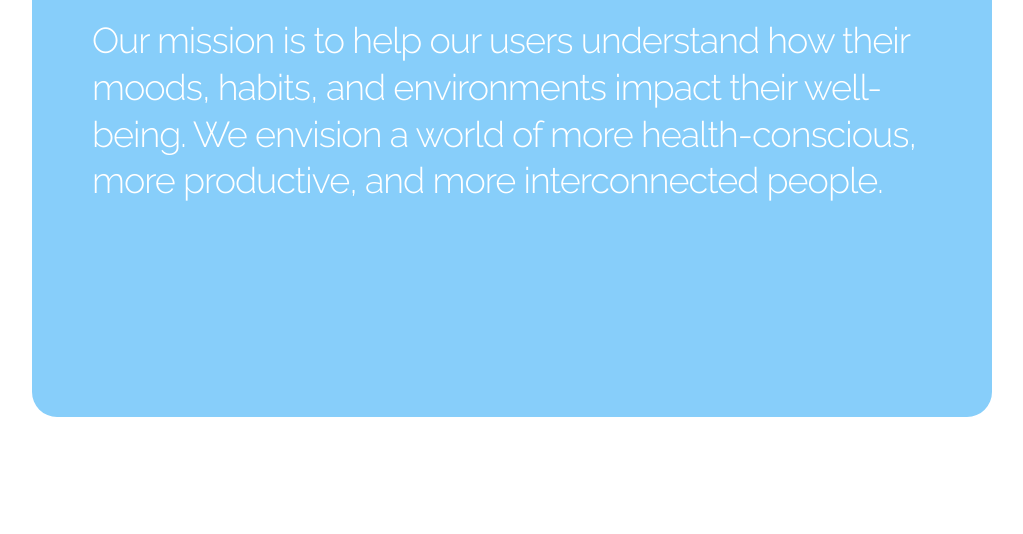
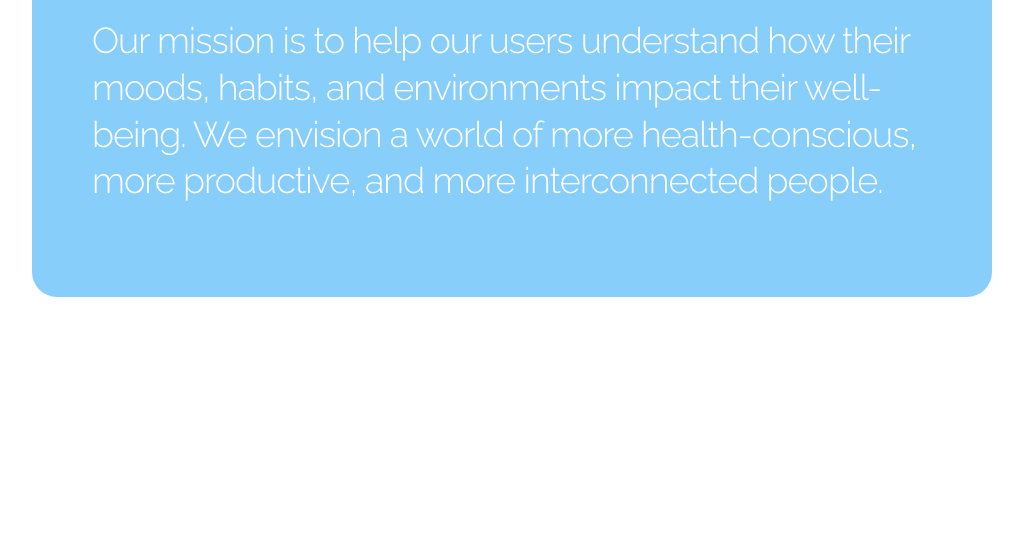
Before and after one commit to skakuda20/moodcloud-website, a plain HTML site: page index.html in a window 1280 px wide. Shown: the part 708-1242 px from the top of the page, without its empty margins (128-1151 px from the left). Drawn offline with Linux system fonts and the light colour scheme.

Commit message:
Update style.css

```diff
--- a/css/style.css
+++ b/css/style.css
@@ -59,7 +59,7 @@
 
 
 #about-us{
-  height:52rem;
+  height:40rem;
   background-size:100%;
   background-repeat: no-repeat;
   border-radius: 25px;
```
